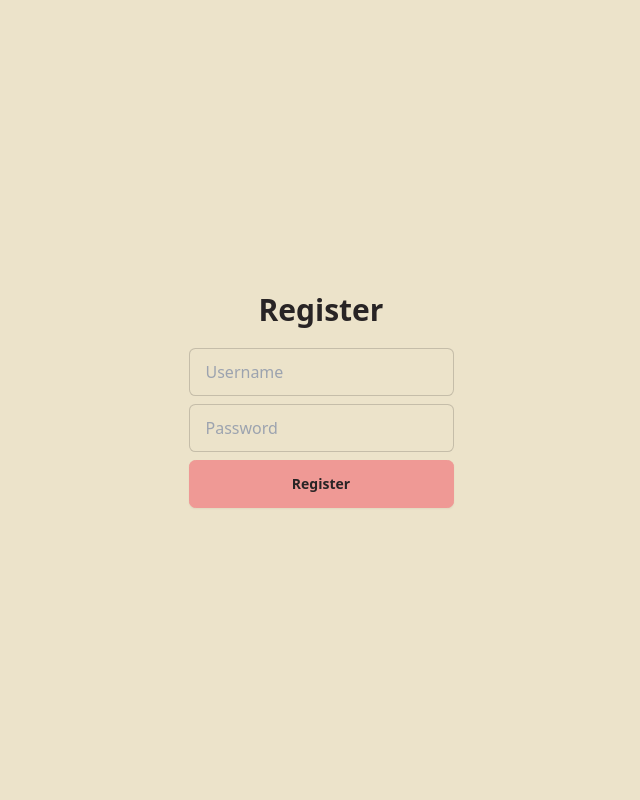
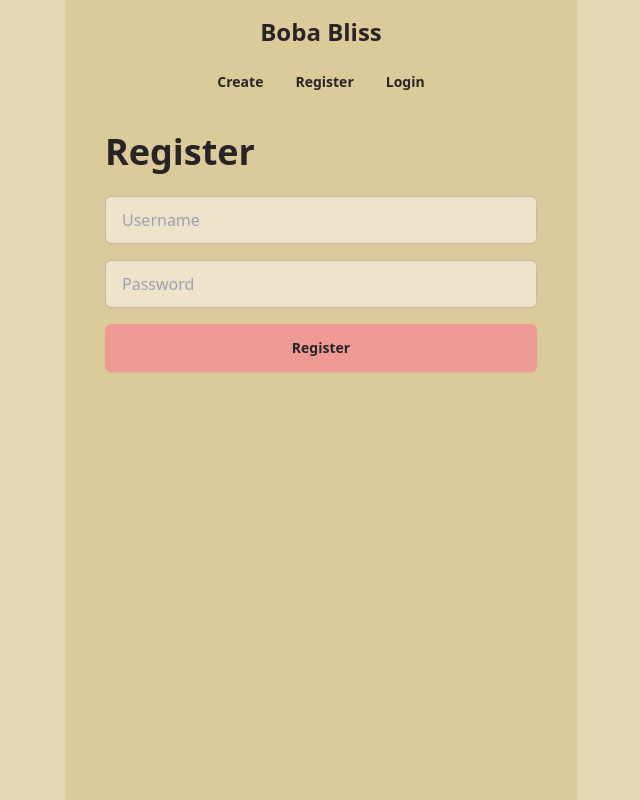
Before and after one commit to leanghok120/Fullstack-Auth, a React (Create React App) app in the folder client/: page /register in a window 1280 px wide. Shown: the whole page, without its empty margins (319-959 px from the left). Built offline with nearby package versions, Linux system fonts and the light colour scheme.

Commit message:
Make the styling consistent

```diff
--- a/client/src/App.jsx
+++ b/client/src/App.jsx
@@ -25,7 +25,7 @@ const router = createBrowserRouter([
 
 function App() {
   return (
-    <div className="h-screen bg-base-100">
+    <div className="h-screen bg-base-200">
       <RouterProvider router={router} />
     </div>
   );
--- a/client/src/components/Header.jsx
+++ b/client/src/components/Header.jsx
@@ -3,7 +3,7 @@ import { Link } from "react-router-dom";
 
 export default function Header() {
   return (
-    <header className="flex flex-col justify-center items-center bg-base-200">
+    <header className="flex flex-col justify-center items-center bg-base-300">
       <div className="flex-1">
         <Link className="btn btn-ghost text-2xl font-black" to={"/"}>
           Boba Bliss
--- a/client/src/pages/Create.jsx
+++ b/client/src/pages/Create.jsx
@@ -3,7 +3,7 @@ import Header from "../components/Header";
 
 export default function Create() {
   return (
-    <div className="w-2/5 h-screen mx-auto bg-base-200 p-2">
+    <div className="w-2/5 h-screen mx-auto bg-base-300 p-2">
       <Header />
       <div className="mt-6 px-8">
         <h1 className="font-black text-4xl">Create</h1>
--- a/client/src/pages/Home.jsx
+++ b/client/src/pages/Home.jsx
@@ -2,11 +2,24 @@ import React from "react";
 import Header from "../components/Header";
 
 export default function Home() {
+  const drinks = [
+    { name: "Milk Tea", drinked: false },
+    { name: "Lemon Tea", drinked: false },
+    { name: "Espresso", drinked: false },
+  ];
+
   return (
-    <div className="w-2/5 h-screen mx-auto bg-base-200 p-2">
+    <div className="w-2/5 h-screen mx-auto bg-base-300 p-2">
       <Header />
       <div className="mt-6 px-8">
         <h1 className="font-black text-4xl">Home</h1>
+        <div className="flex flex-col gap-4 mt-6">
+          {drinks.map((drink) => (
+            <div className="px-5 py-6 bg-base-200 rounded-2xl shadow-xl">
+              <h2 className="font-bold text-xl">{drink.name}</h2>
+            </div>
+          ))}
+        </div>
       </div>
     </div>
   );
--- a/client/src/pages/Login.jsx
+++ b/client/src/pages/Login.jsx
@@ -1,11 +1,14 @@
 import React from "react";
+import Header from "../components/Header";
 
 export default function Login() {
   return (
-    <div className="h-screen flex flex-col justify-center items-center">
-      <h1 className="font-bold text-3xl mb-5">Login</h1>
+    <div className="h-screen w-2/5 mx-auto bg-base-300 p-2">
+      <Header />
+      <div className="mt-6 px-8">
+        <h1 className="font-black text-4xl mb-5">Login</h1>
         <form
-        className="flex flex-col gap-2"
+          className="flex flex-col gap-4 mt-6"
           onSubmit={(e) => {
             e.preventDefault();
           }}
@@ -23,5 +26,6 @@ export default function Login() {
           <button class="btn btn-primary">Login</button>
         </form>
       </div>
+    </div>
   );
 }
--- a/client/src/pages/Register.jsx
+++ b/client/src/pages/Register.jsx
@@ -1,11 +1,14 @@
 import React from "react";
+import Header from "../components/Header";
 
 export default function Register() {
   return (
-    <div className="h-screen flex flex-col justify-center items-center">
-      <h1 className="font-bold text-3xl mb-5">Register</h1>
+    <div className="h-screen w-2/5 mx-auto bg-base-300 p-2">
+      <Header />
+      <div className="mt-6 px-8">
+        <h1 className="font-black text-4xl mb-5">Register</h1>
         <form
-        className="flex flex-col gap-2"
+          className="flex flex-col gap-4 mt-6"
           onSubmit={(e) => {
             e.preventDefault();
           }}
@@ -23,5 +26,6 @@ export default function Register() {
           <button class="btn btn-primary">Register</button>
         </form>
       </div>
+    </div>
   );
 }
```
Lines whose indentation alone changed are shown as unchanged.
